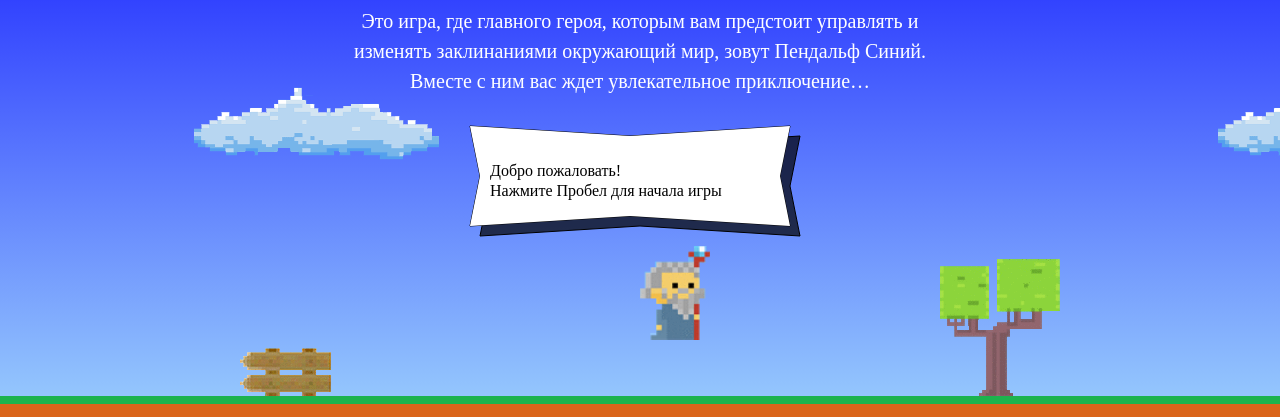
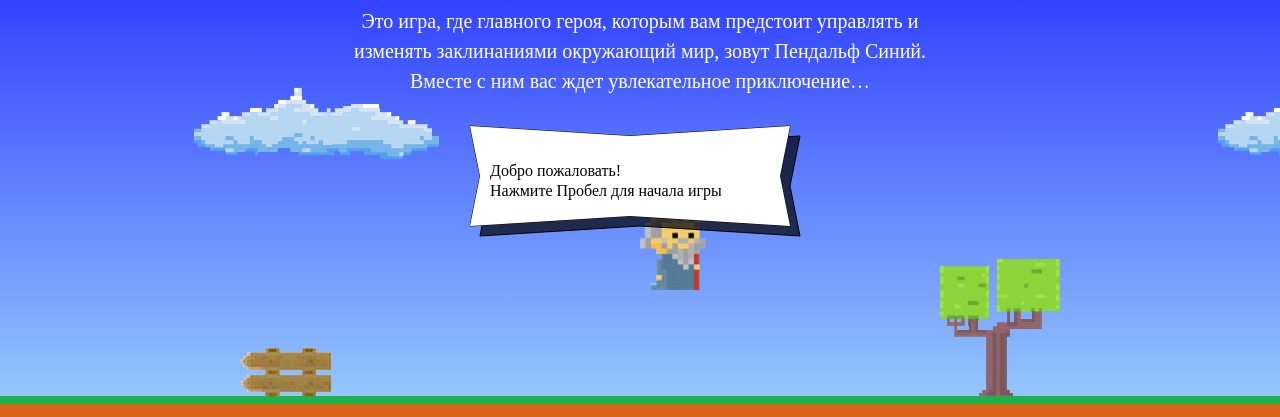
Before and after one commit to Serg4356/245677-code-and-magick-19, a website: page index.html in a window 1280 px wide. Shown: the part 203-620 px from the top of the page. Drawn offline with Linux system fonts and the light colour scheme; a web font is replaced by a local one.

Commit message:
Fix bug in getWizardY function, add missing semicolon

```diff
--- a/index.html
+++ b/index.html
@@ -187,9 +187,9 @@
   var wizardWidth = 70;
   var getFireballSpeed = function(left){
     if (left) {
-      return 5
+      return 5;
     } else {
-      return 2
+      return 2;
     }
   };
   var getWizardHeight = function(wizardWidth) {
@@ -199,7 +199,7 @@
     return width / 2;
   };
   var getWizardY = function(height) {
-    return height / 2;
+    return height * ( 1 / 3 );
   };
 </script>
 
```
